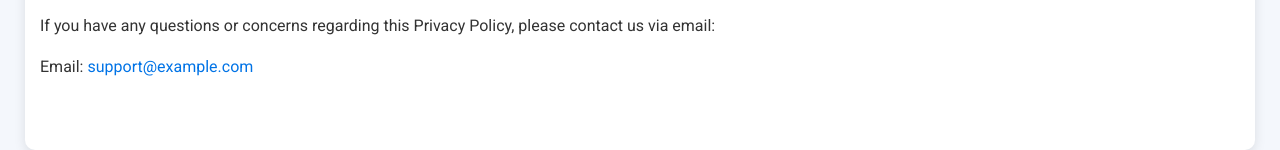
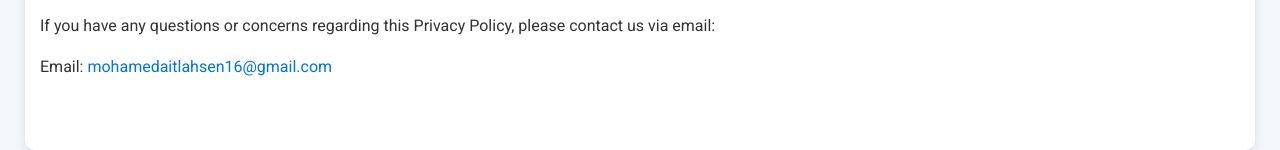
Before and after one commit to MedProgramer24/YT-video-bookmarks-privacy, a plain HTML site: page index.html in a window 1280 px wide. Shown: the part 1058-1208 px from the top of the page. Drawn offline with Linux system fonts and the light colour scheme.

Commit message:
Update index.html

```diff
--- a/index.html
+++ b/index.html
@@ -133,7 +133,7 @@
         <section>
             <h2>Contact Us</h2>
             <p>If you have any questions or concerns regarding this Privacy Policy, please contact us via email:</p>
-            <p>Email: <a href="mailto:mohamedaitlahsen16@gmail.com">support@example.com</a></p>
+            <p>Email: <a href="mailto:mohamedaitlahsen16@gmail.com">mohamedaitlahsen16@gmail.com</a></p>
         </section>
     </main>
 
```
